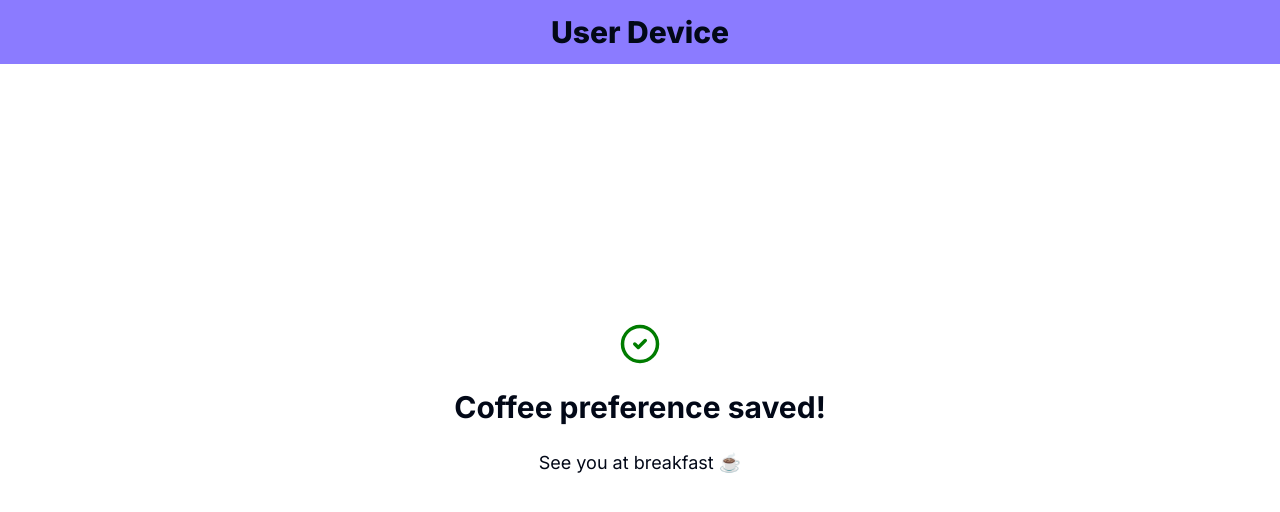
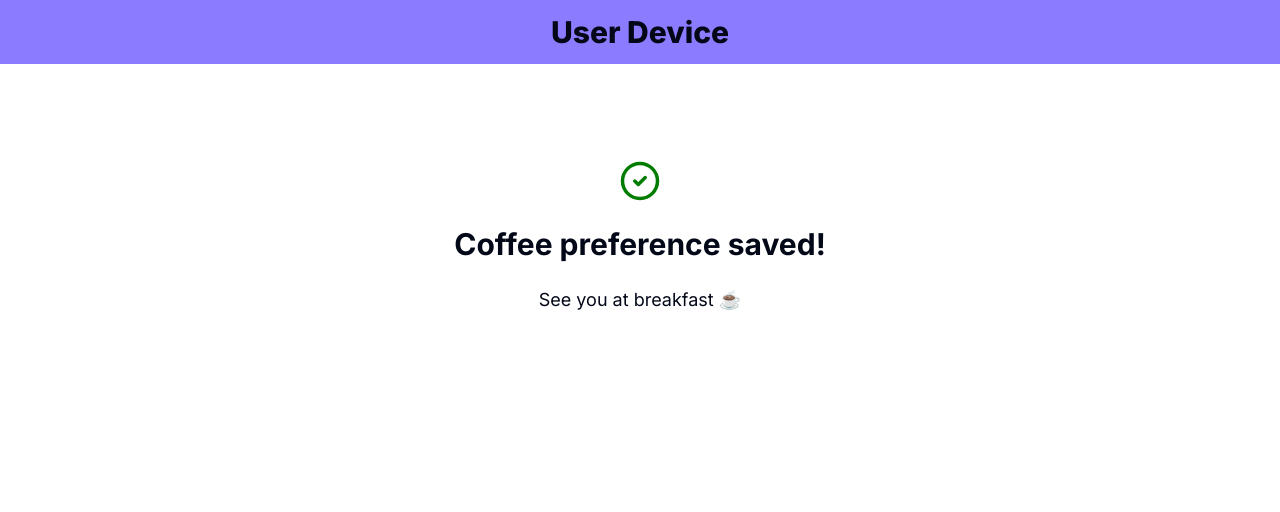
Before and after one commit to authsignal/authsignal-kiosk-demo, a Next.js app: page /user-device/coffee/success in a window 1280 px wide. Shown: the top 512 px of the page. Built offline with nearby package versions, Linux system fonts and the light colour scheme.

Commit message:
Update styling

```diff
--- a/app/user-device/coffee/page.tsx
+++ b/app/user-device/coffee/page.tsx
@@ -50,10 +50,12 @@ export default function Order() {
   };
 
   return (
-    <main className="flex max-h-lvh flex-col items-center justify-center p-24 space-y-6">
+    <main className="flex max-h-[calc(100vh-64px)] flex-col items-center justify-center p-24 space-y-6">
       <div className="mx-auto max-w-md space-y-6 py-12">
         <div className="space-y-2 text-center">
-          <h1 className="text-3xl font-bold">Coffee Preference</h1>
+          <h1 className="text-xl md:text-3xl font-bold text-center">
+            Coffee Preference
+          </h1>
           <p className="text-gray-500 dark:text-gray-400">
             Select your coffee and size preference.
           </p>
--- a/app/user-device/coffee/success/page.tsx
+++ b/app/user-device/coffee/success/page.tsx
@@ -2,10 +2,12 @@ import { CircleCheck } from "lucide-react";
 
 export default function Order() {
   return (
-    <main className="flex min-h-screen flex-col items-center justify-center p-24 space-y-6">
+    <main className="flex max-h-[calc(100vh-64px)] flex-col items-center justify-center p-24 space-y-6">
       <CircleCheck size={42} color="#007c00" />
-      <h1 className="text-3xl font-bold">Coffee preference saved!</h1>
-      <p className="text-lg">See you at breakfast ☕</p>
+      <h1 className="text-xl md:text-3xl font-bold text-center">
+        Coffee preference saved!
+      </h1>
+      <p className="text-lg text-center">See you at breakfast ☕</p>
     </main>
   );
 }
--- a/app/user-device/layout.tsx
+++ b/app/user-device/layout.tsx
@@ -1,5 +1,3 @@
-import { Inter } from "next/font/google";
-
 export default function RootLayout({
   children,
 }: Readonly<{
@@ -8,7 +6,7 @@ export default function RootLayout({
   return (
     <div>
       <div
-        className="flex absolute top-0 w-full h-16 items-center justify-center"
+        className="flex top-0 w-full h-16 items-center justify-center"
         style={{ backgroundColor: "#8B7BFF" }}
       >
         <h1 className="text-3xl font-extrabold w-full text-center">
--- a/app/user-device/login/login.tsx
+++ b/app/user-device/login/login.tsx
@@ -45,7 +45,7 @@ export default function Login() {
   };
 
   return (
-    <main className="flex min-h-screen flex-col items-center justify-center p-24 space-y-6">
+    <main className="flex max-h-[calc(100vh-64px)] flex-col items-center justify-center p-24 space-y-6">
       <h1 className="text-xl md:text-3xl font-bold text-center">
         Enter your email to proceed
       </h1>
--- a/app/user-device/login/success/page.tsx
+++ b/app/user-device/login/success/page.tsx
@@ -4,12 +4,12 @@ import { CircleCheck } from "lucide-react";
 
 export default function Success() {
   return (
-    <main className="flex min-h-screen flex-col items-center justify-center p-24 space-y-6">
+    <main className="flex max-h-[calc(100vh-64px)] flex-col items-center justify-center p-24 space-y-6">
       <CircleCheck size={42} color="#007c00" />
       <h1 className="text-xl md:text-3xl font-bold text-center">
         Please proceed to enroll your palm on the kiosk.
       </h1>
-      <p className="text-lg">You may close this tab.</p>
+      <p className="text-lg text-center">You may close this tab.</p>
     </main>
   );
 }
```
